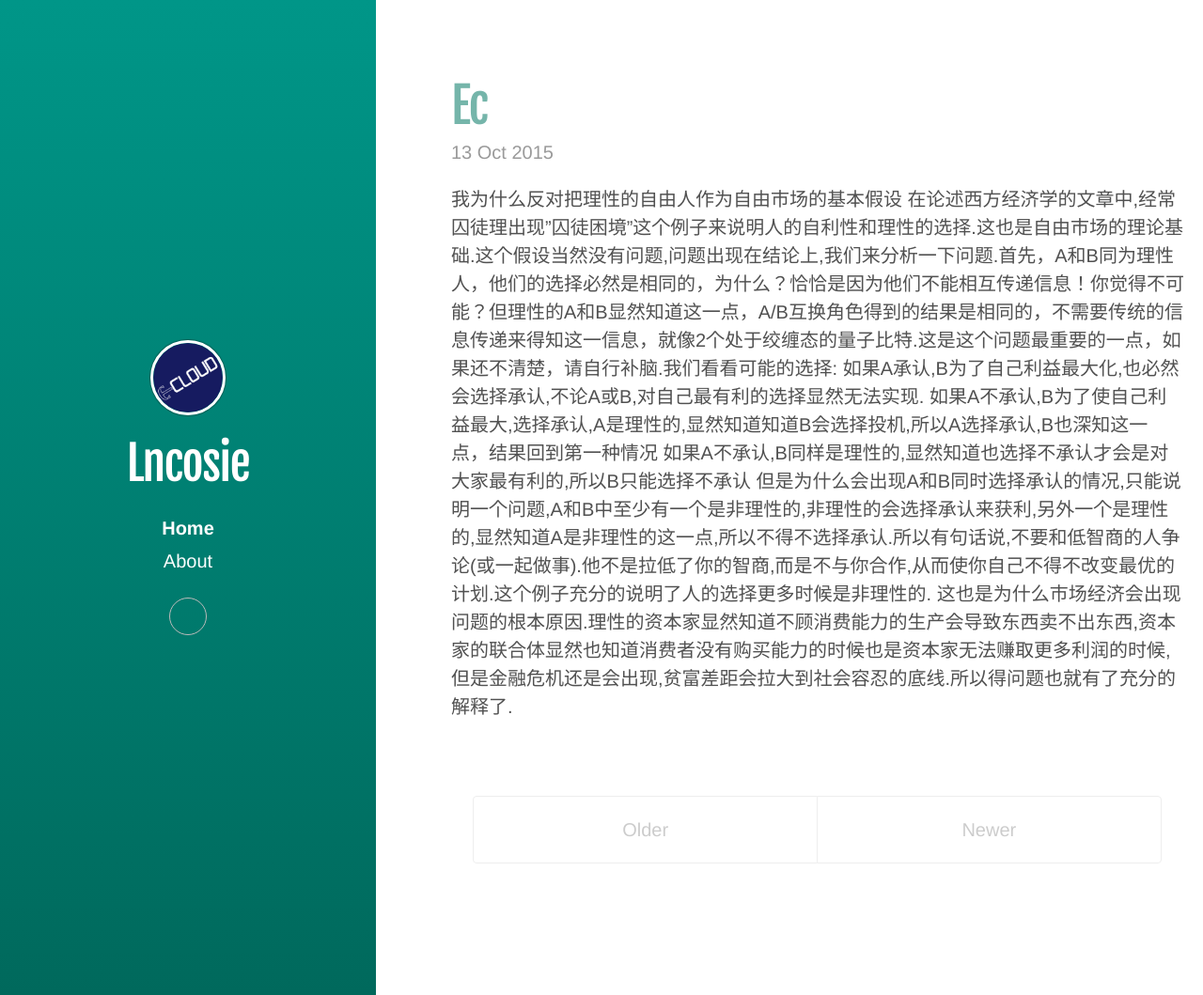
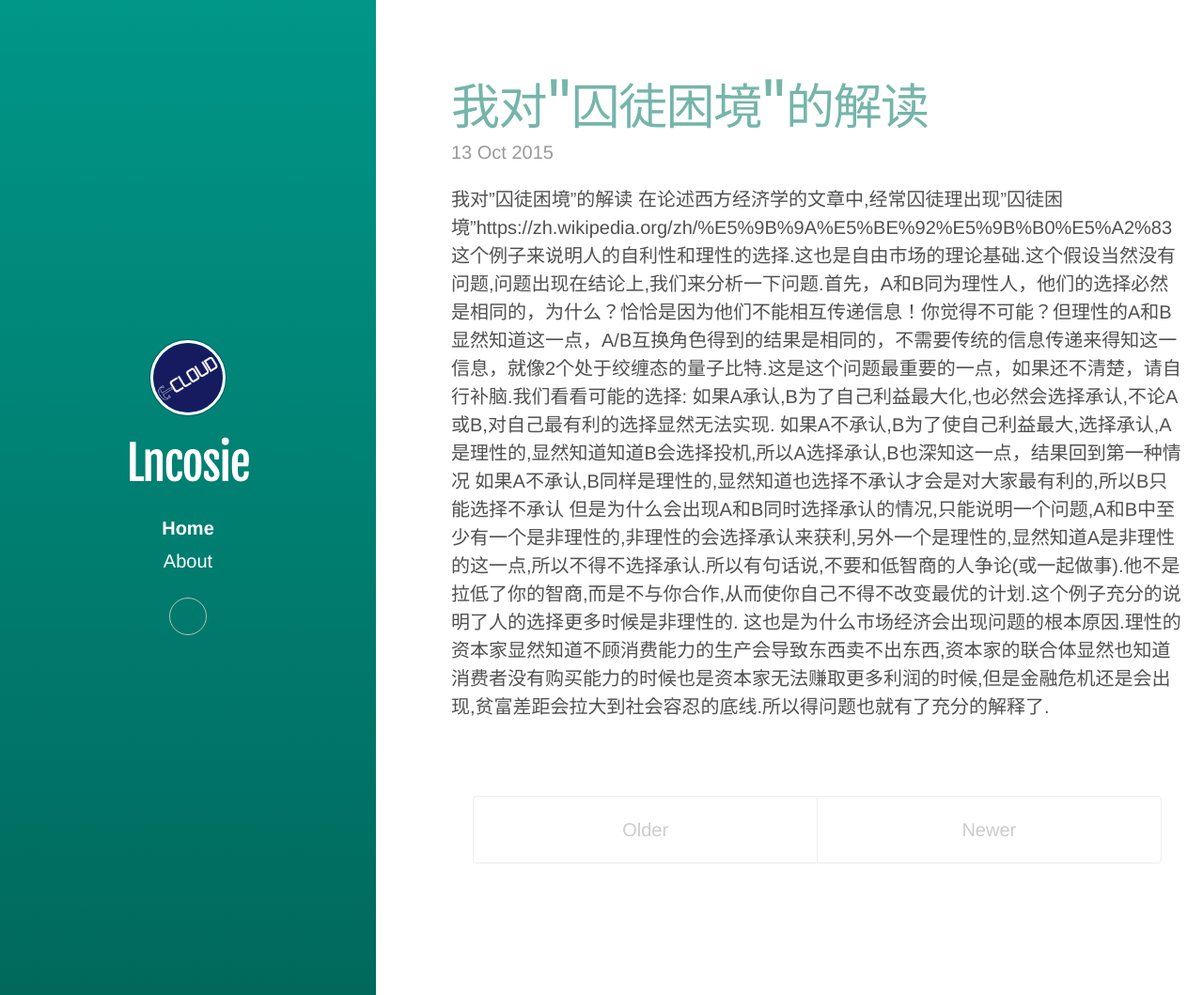
Before and after one commit to lncosie/lncosie.github.io, a Jekyll site: the page built from index.html, in a window 1280 px wide and 1059 px high. Shown: the whole window at 94% size. Built offline with Jekyll 4.4.1, drawn with Linux system fonts in a browser that asks for light colours; some web fonts are replaced; Markdown is read by kramdown in place of the engine named in the settings; the list of posts is cut into pages by our own code.

Commit message:
Update 2015-10-13-ec.md

```diff
--- a/_posts/2015-10-13-ec.md
+++ b/_posts/2015-10-13-ec.md
@@ -1,5 +1,13 @@
-###我为什么反对把理性的自由人作为自由市场的基本假设
-在论述西方经济学的文章中,经常囚徒理出现"囚徒困境"这个例子来说明人的自利性和理性的选择.这也是自由市场的理论基础.这个假设当然没有问题,问题出现在结论上,我们来分析一下问题.首先，A和B同为理性人，他们的选择必然是相同的，为什么？恰恰是因为他们不能相互传递信息！你觉得不可能？但理性的A和B显然知道这一点，A/B互换角色得到的结果是相同的，不需要传统的信息传递来得知这一信息，就像2个处于绞缠态的量子比特.这是这个问题最重要的一点，如果还不清楚，请自行补脑.我们看看可能的选择:
+---
+layout: post
+title: 我对"囚徒困境"的解读
+tags: [view]
+categories: [ecom.]
+---
+
+
+###我对"囚徒困境"的解读
+在论述西方经济学的文章中,经常囚徒理出现"囚徒困境"[https://zh.wikipedia.org/zh/%E5%9B%9A%E5%BE%92%E5%9B%B0%E5%A2%83](https://zh.wikipedia.org/zh/%E5%9B%9A%E5%BE%92%E5%9B%B0%E5%A2%83 "囚徒困境")这个例子来说明人的自利性和理性的选择.这也是自由市场的理论基础.这个假设当然没有问题,问题出现在结论上,我们来分析一下问题.首先，A和B同为理性人，他们的选择必然是相同的，为什么？恰恰是因为他们不能相互传递信息！你觉得不可能？但理性的A和B显然知道这一点，A/B互换角色得到的结果是相同的，不需要传统的信息传递来得知这一信息，就像2个处于绞缠态的量子比特.这是这个问题最重要的一点，如果还不清楚，请自行补脑.我们看看可能的选择:
 
 1. 如果A承认,B为了自己利益最大化,也必然会选择承认,不论A或B,对自己最有利的选择显然无法实现.
 
```
